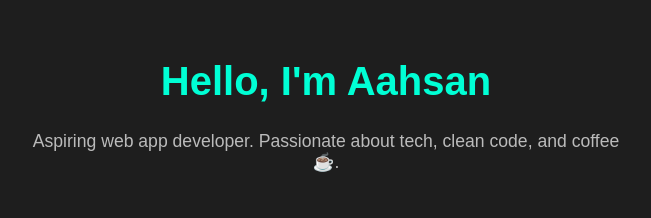
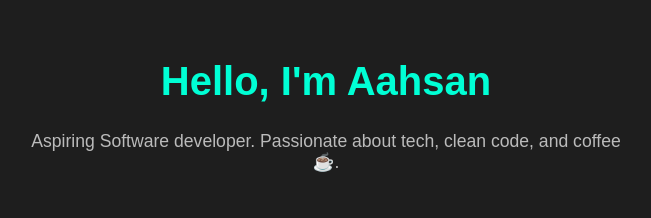
Before and after one commit to aahsanali7/aahsan.github.io, a plain HTML site: page index.html in a window 1280 px wide. Shown: the top 218 px of the page, 314-965 px from the left. Drawn offline with Linux system fonts and the light colour scheme.

Commit message:
Update index.html

```diff
--- a/index.html
+++ b/index.html
@@ -11,7 +11,7 @@
 <body>
   <header>
     <h1>Hello, I'm Aahsan</h1>
-    <p>Aspiring web app developer. Passionate about tech, clean code, and coffee ☕.</p>
+    <p>Aspiring Software developer. Passionate about tech, clean code, and coffee ☕.</p>
     <button onclick="loadPDF()">Show Resume</button>
     <div id="pdf-container"></div>
     <a href="contact.html" class="button">Contact Me</a>
```
